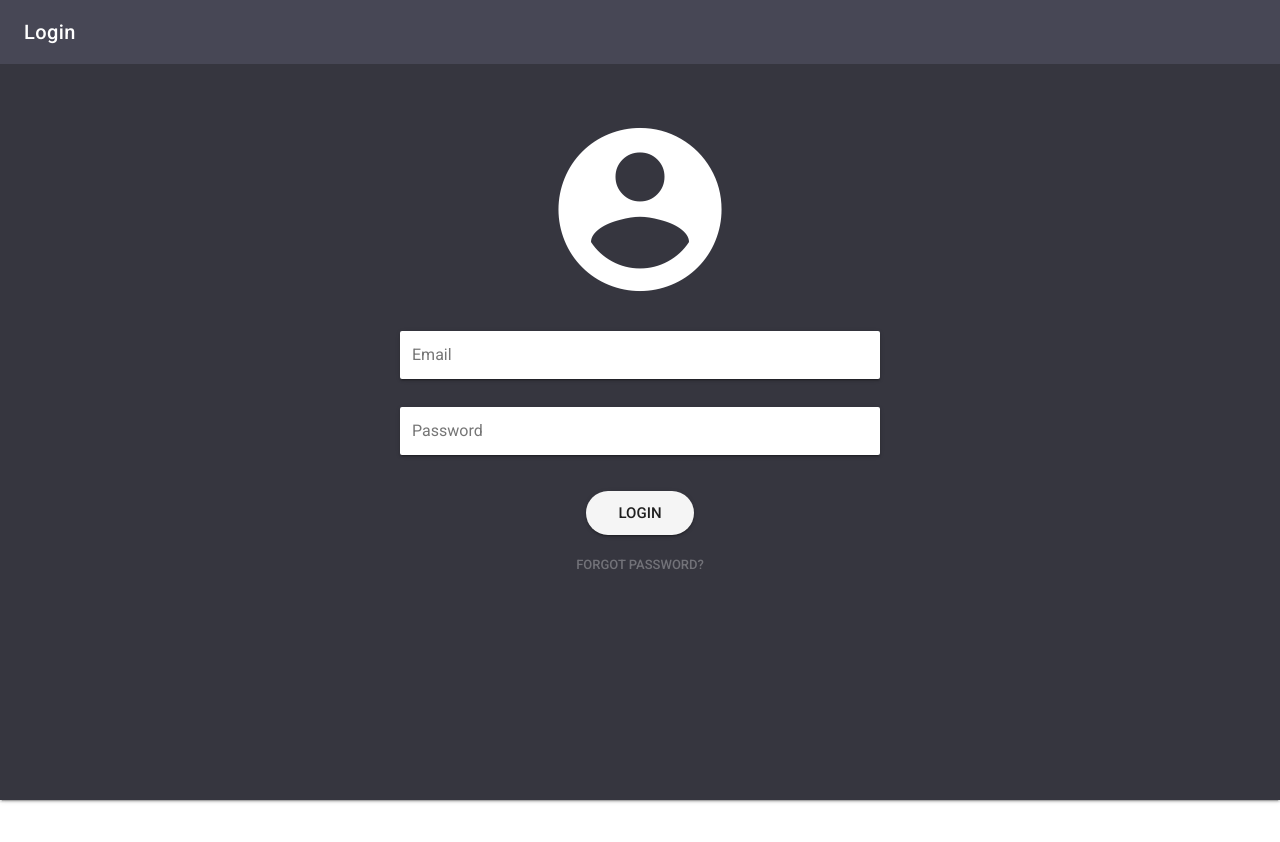
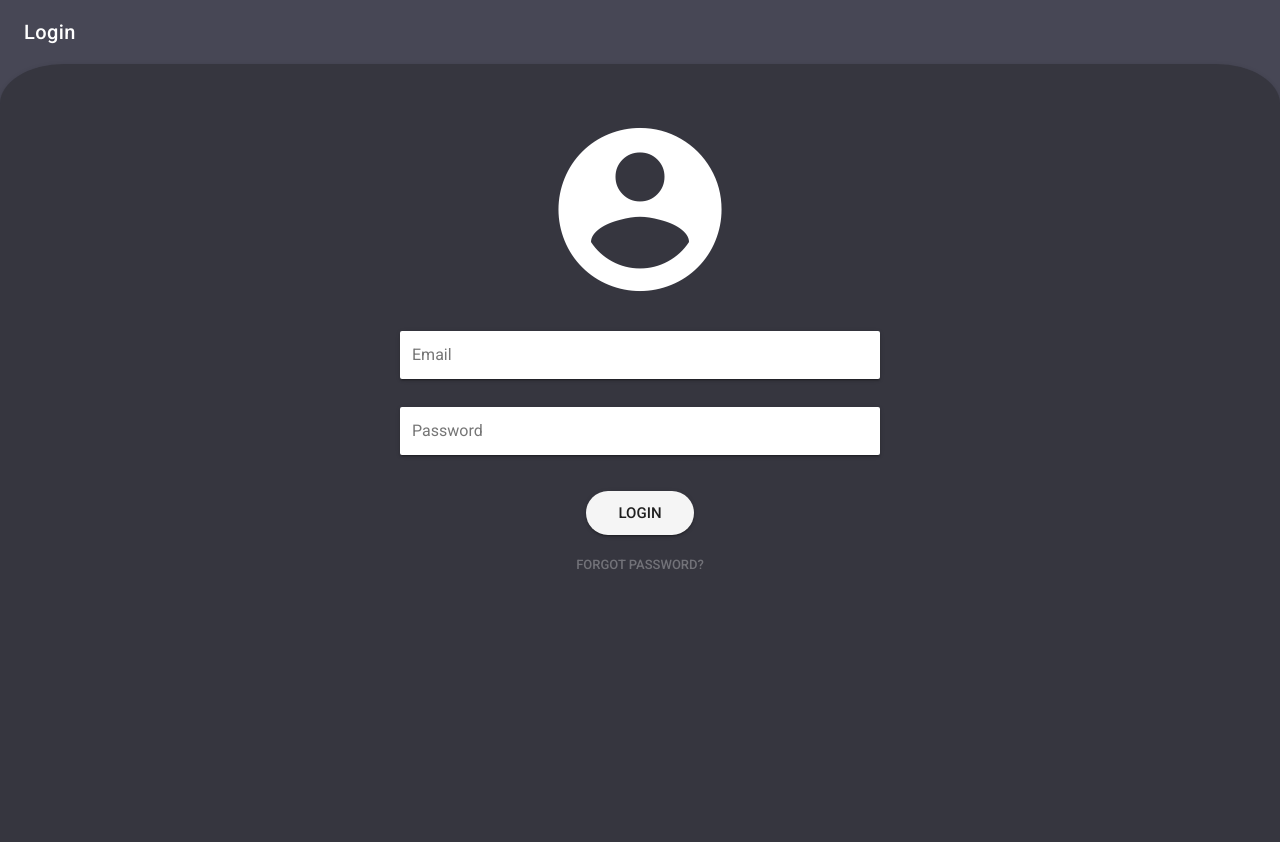
Before and after one commit to codersforcauses/p2s-frontend, a Vue app: page /login in a window 1280 px wide. Shown: the top 842 px of the page. Before the commit the page ends 800 px from the top, so only its background shows below. Built offline with nearby package versions, Linux system fonts and the light colour scheme.

Commit message:
rounded corners on top bar

```diff
--- a/src/components/Login.vue
+++ b/src/components/Login.vue
@@ -1,14 +1,15 @@
 <template>
-  <v-container fluid fill-height class="pa-0 ma-0">
+  <v-container fluid fill-height class="pa-0 ma-0" style="background-color: #474755;">
     <v-layout align-center justify-center>
       <v-flex text-xs-center fill-height>
+        <v-toolbar dark flat color="#474755">
+          <v-toolbar-title> Login </v-toolbar-title>
+        </v-toolbar>
         <v-card dark tile
+                class="card"
                 color="#36363f"
                 height="100%"
           >
-          <v-toolbar dark flat color="#474755">
-            <v-toolbar-title> Login </v-toolbar-title>
-          </v-toolbar>
           <v-icon size="196px" class="pt-5"> mdi-account-circle</v-icon>
           <div :class="{'margin-large': $vuetify.breakpoint.lgAndUp,
                         'margin-medium': $vuetify.breakpoint.md,
@@ -51,6 +52,10 @@ export default {
 </script>
 
 <style lang="css" scoped>
+.card {
+  border-top-left-radius: 5%;
+  border-top-right-radius: 5%;
+}
 .margin-large {
   margin: 2.5vh 50vh 0vh 50vh;
 }
```
